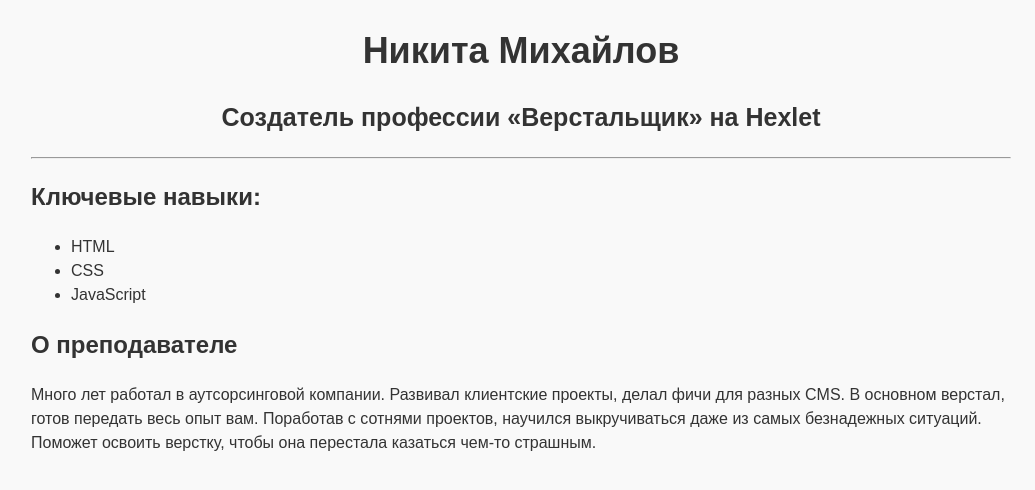
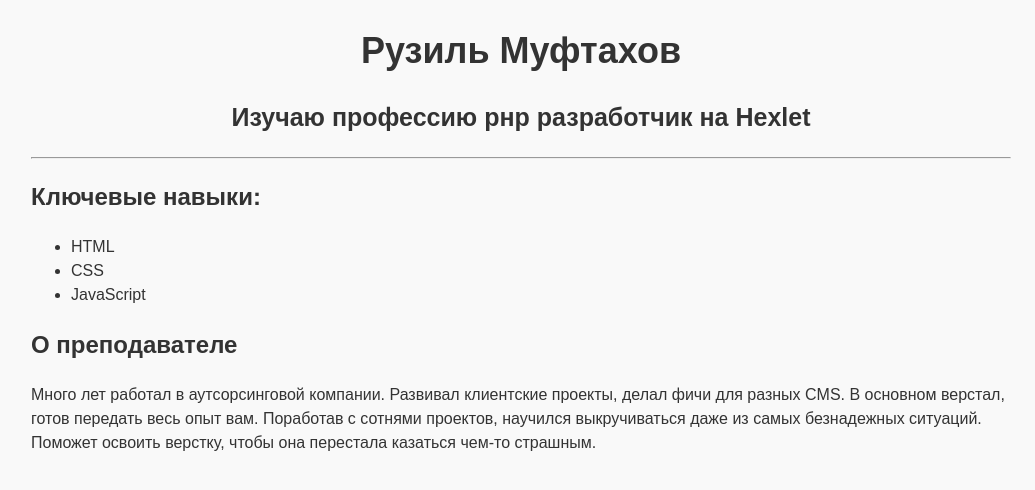
Before and after one commit to MuftakhovRuzil/Ruziko.github.io, a plain HTML site: page index.html in a window 1280 px wide. Shown: the whole page, without its empty margins (119-1154 px from the left). Drawn offline with Linux system fonts and the light colour scheme.

Commit message:
Update index.html

```diff
--- a/index.html
+++ b/index.html
@@ -8,8 +8,8 @@
 </head>
 <body>
 <main>
-  <h1>Никита Михайлов</h1>
-  <h2>Создатель профессии «Верстальщик» на Hexlet</h2>
+  <h1>Рузиль Муфтахов</h1>
+  <h2>Изучаю профессию рнр разработчик на Hexlet</h2>
 
   <hr>
 
```
